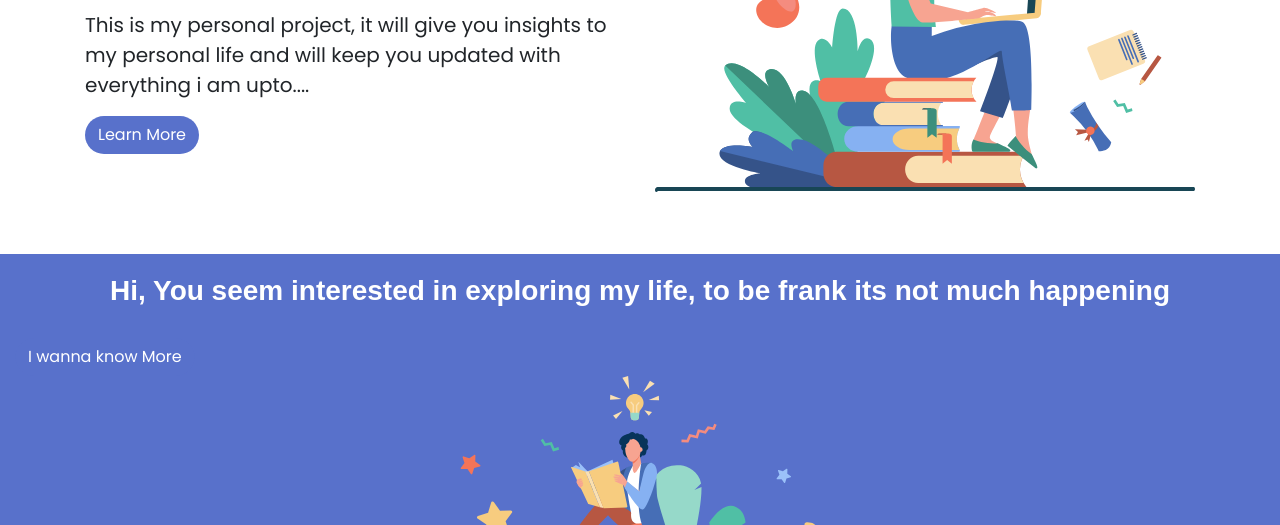
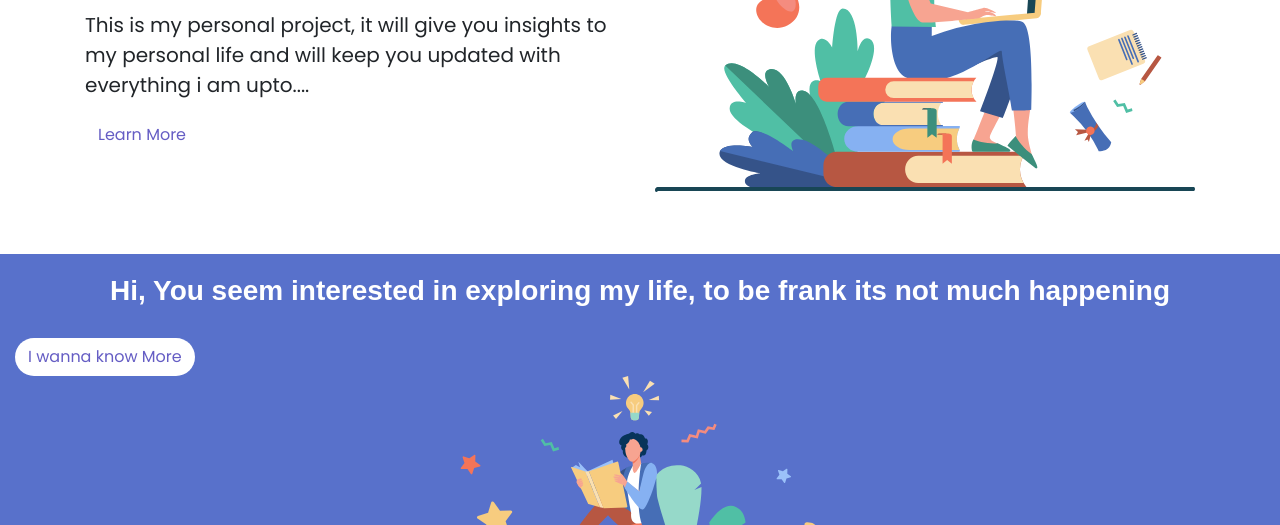
Before and after one commit to shivansh-ship/conected, a plain HTML site: page index.html in a window 1280 px wide. Shown: the part 275-800 px from the top of the page. Drawn offline with nearby package versions, Linux system fonts and the light colour scheme.

Commit message:
style changes to button

```diff
--- a/css/style.css
+++ b/css/style.css
@@ -65,9 +65,9 @@ background-color: blue;
 
 .btn{
 
-  background-color:#5871CB;
+  background-color:#ffffff;
   border-radius:40px;
-  color: white;
+  color: rgb(101, 93, 196);
 }
 
 .backgrd{
```
